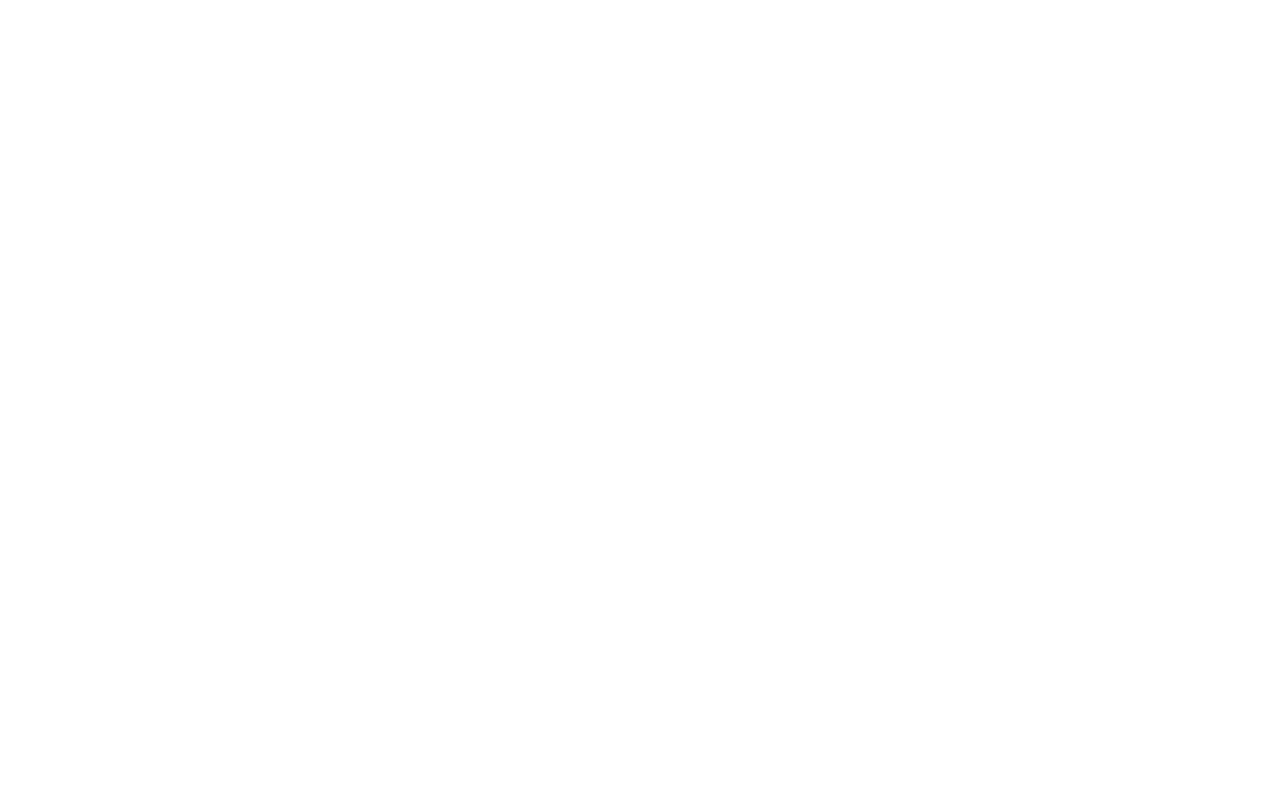
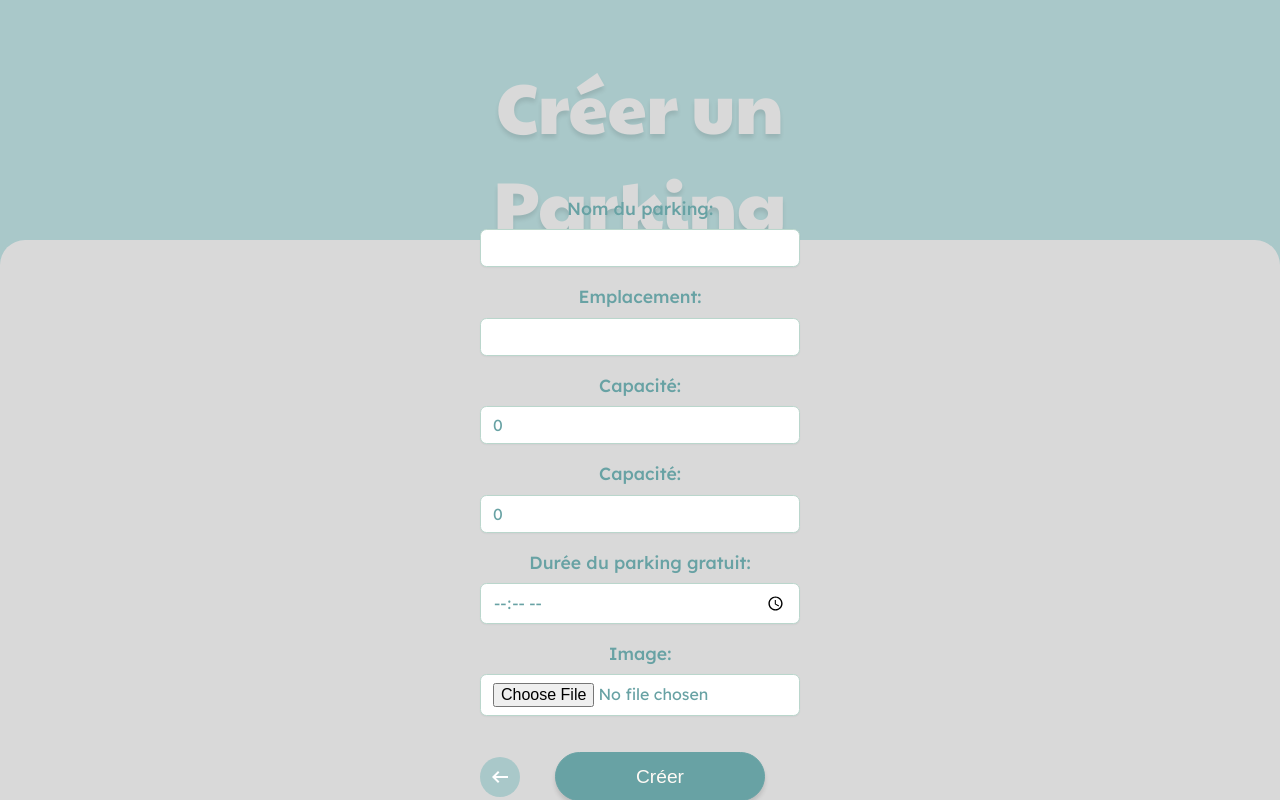
Before and after one commit to ZoeMaitre/ParkMeFree, a Vue app: page /CreateParkings in a window 1280 px wide. Before the commit this address had no page. Built offline with nearby package versions, Linux system fonts and the light colour scheme; sample sign-in values are in the browser's storage.

Commit message:
Parking creation

```diff
--- /dev/null
+++ b/src/components/CreateParkings.vue
@@ -0,0 +1,320 @@
+<template>
+    <div class="add-parkings-container">
+        <div class="background"></div>
+        <div class="title">Créer un Parking</div>
+        <form @submit.prevent="handleSubmit" class="add-parkings-form">
+            <div class="form-group">
+                <label for="name" class="label">Nom du parking:</label>
+                <input type="text" id="name" v-model="name" class="input" required />
+            </div>
+            <div class="form-group">
+                <label for="location" class="label">Emplacement:</label>
+                <input type="text" id="location" v-model="geolocation" class="input" required />
+            </div>
+            <div class="form-group">
+                <label for="height" class="label">Capacité:</label>
+                <input type="number" id="height" v-model="height" class="input" required />
+            </div>
+            <div class="form-group">
+                <label for="capacity" class="label">Capacité:</label>
+                <input type="number" id="capacity" v-model="capacity" class="input" required />
+            </div>
+            <div class="form-group">
+                <label for="duration" class="label">Durée du parking gratuit:</label>
+                <input type="time" id="duration" v-model="freeTime" class="input" required />
+            </div>
+            <div class="form-group">
+                <label for="picture" class="label">Image:</label>
+                <input type="file" id="picture" @change="handleImageUpload" class="input" required />
+            </div>
+            <div class="button-group">
+                <div class="back-icon-wrapper" @click="goBack">
+                    <span class="material-symbols-outlined back-icon">arrow_left_alt</span>
+                </div>
+                <button type="submit" class="submit-button">Créer</button>
+            </div>
+        </form>
+        <div v-if="error" class="error-message">{{ error }}</div>
+    </div>
+</template>
+
+<script setup>
+import { ref } from 'vue';
+import { useRouter } from 'vue-router';
+import { useFetchApiCrud } from '../composables/useFetchApiCrud.js';
+
+const router = useRouter();
+const { create } = useFetchApiCrud('parks/create');
+
+const name = ref('');
+const height = ref(0);
+const geolocation = ref('');
+const capacity = ref(0);
+const freeTime = ref('');
+const picture = ref(null);
+const error = ref(null);
+const errors = ref({});
+
+const validateForm = () => {
+    errors.value = {};
+    if (!name.value) errors.value.name = 'Nom du parking requis';
+    if (!geolocation.value) errors.value.geolocation = 'L\'adresse est requise';
+    if (!capacity.value) errors.value.capacity = 'Le nombre de place est requis';
+    if (!freeTime.value) errors.value.freeTime = 'La durée de la gratuité du parking est requise';
+    if (!picture.value) errors.value.picture = 'L\'image du parking est requise';
+    if (!height.value) errors.value.height = 'La hauteur du parking est requise';
+    return Object.keys(errors.value).length === 0;
+};
+
+const handleImageUpload = (event) => {
+    const file = event.target.files[0];
+    if (file) {
+        picture.value = file;
+    }
+};
+
+const handleSubmit = async () => {
+    if (!validateForm()) return;
+
+    try {
+        const formData = new FormData();
+        formData.append('name', name.value);
+        formData.append('location', geolocation.value);
+        formData.append('capacity', capacity.value);
+        formData.append('duration', freeTime.value);
+        formData.append('height', height.value);
+        formData.append('image', picture.value);
+
+        const token = localStorage.getItem('token');
+        if (!token) {
+            throw new Error('Jeton d\'authentification non trouvé');
+        }
+
+        const response = await fetch(import.meta.env.VITE_API_URL + '/parks/create', {
+
+            method: 'POST',
+            headers: {
+                'Authorization': `Bearer ${token}`
+            },
+            body: formData
+        });
+
+        if (!response.ok) {
+            throw new Error('Network response was not ok');
+        }
+
+        const result = await response.json();
+        console.log('Parking ajouté:', result);
+
+        router.push('/parkings');
+    } catch (err) {
+        console.error('Erreur lors de l\'ajout du parking:', err);
+        error.value = err.message;
+    }
+};
+
+const goBack = () => {
+    router.back();
+};
+</script>
+
+<style scoped>
+.add-parkings-container {
+    width: 100%;
+    height: 100%;
+    position: relative;
+    background-color: #a9c8c9;
+    overflow: hidden;
+    text-align: center;
+    font-size: 16px;
+    color: #d9d9d9;
+    font-family: 'Lexend', sans-serif;
+    display: flex;
+    flex-direction: column;
+    align-items: center;
+    justify-content: center;
+}
+
+.background {
+    position: absolute;
+    top: 30vh;
+    left: 0;
+    backdrop-filter: blur(4px);
+    border-top-left-radius: 25px;
+    border-top-right-radius: 25px;
+    background-color: #d9d9d9;
+    width: 100%;
+    height: 80%;
+}
+
+.title {
+    position: absolute;
+    top: 7vh;
+    left: 50%;
+    transform: translateX(-50%);
+    font-size: 5.5vw;
+    font-family: 'Paytone One';
+    display: flex;
+    justify-content: center;
+    width: 80%;
+    max-width: 285px;
+    height: auto;
+    text-shadow: 0px 4px 4px rgba(0, 0, 0, 0.1);
+    text-align: center;
+}
+
+.explanation {
+    margin-bottom: 20px;
+    font-size: 16px;
+    color: #68a2a4;
+    text-align: center;
+}
+
+.add-parkings-form {
+    display: flex;
+    flex-direction: column;
+    gap: 2vh;
+    width: 90%;
+    max-width: 320px;
+    z-index: 2;
+    margin-top: 27vh;
+}
+
+.form-group {
+    display: flex;
+    flex-direction: column;
+    gap: 1vh;
+}
+
+.label {
+    color: #68a2a4;
+    font-size: 1.1rem;
+    font-family: 'Lexend', sans-serif;
+    font-weight: 500;
+    line-height: 1.5em;
+}
+
+.input {
+    padding: 1vh 1.5vh;
+    background: white;
+    box-shadow: 0px 0.1vh 0.2vh rgba(16, 24, 40, 0.05);
+    border-radius: 0.8vh;
+    border: 0.1vh solid #bad6cc;
+    font-size: 1rem;
+    font-family: 'Lexend', sans-serif;
+    color: #68a2a4;
+    outline: none;
+}
+
+.submit-button {
+    box-shadow: 0px 4px 4px rgba(0, 0, 0, 0.13);
+    border-radius: 25px;
+    box-sizing: border-box;
+    width: 50vw;
+    max-width: 210px;
+    height: 7vh;
+    max-height: 49px;
+    display: flex;
+    align-items: center;
+    justify-content: center;
+    font-size: 1.2em;
+    margin: 10px auto;
+    background-color: #68a2a4;
+    border: 1px solid #68a2a4;
+    color: #fffaf5;
+    cursor: pointer;
+    transition: background 0.3s ease;
+}
+
+.submit-button:hover {
+    background: #5b8e8f;
+}
+
+.button-group {
+    display: flex;
+    justify-content: space-between;
+    align-items: center;
+    width: 100%;
+    max-width: 320px;
+    margin: 10px auto;
+}
+
+.back-icon-wrapper {
+    width: 40px;
+    height: 40px;
+    background-color: #A9C8C9;
+    border-radius: 50%;
+    display: flex;
+    align-items: center;
+    justify-content: center;
+    cursor: pointer;
+}
+
+.back-icon {
+    font-size: 24px;
+    color: white;
+}
+
+.error-message {
+    color: red;
+    font-size: 0.875rem;
+    margin-top: 1vh;
+    text-align: left;
+}
+
+@media (max-width: 1024px) {
+    .label {
+        font-size: 1rem;
+    }
+
+    .background {
+        top: 30vh;
+        height: 80%;
+    }
+
+    .input {
+        font-size: 0.9rem;
+    }
+
+    .submit-button {
+        width: 60vw;
+        height: 8vh;
+    }
+
+    .title {
+        font-size: 8vw;
+    }
+
+    .add-parkings-form {
+        margin-top: 35vh;
+    }
+}
+
+@media (max-width: 768px) {
+    .label {
+        font-size: 0.9rem;
+    }
+
+    .background {
+        top: 25vh;
+        height: 80%;
+    }
+
+    .input {
+        font-size: 0.8rem;
+    }
+
+    .submit-button {
+        width: 70vw;
+        height: 8vh;
+    }
+
+    .title {
+        font-size: 10vw;
+    }
+
+    .add-parkings-form {
+        margin-top: 30vh;
+    }
+}
+</style>
--- a/src/components/Parkings.vue
+++ b/src/components/Parkings.vue
@@ -8,6 +8,7 @@
       <div class="logout-icon-wrapper" @click="logoutUser">
         <img src="/LogOut.svg" alt="Logout Icon" class="logout-icon" />
       </div>
+      <button class="create-parking-button" @click="goToCreateParking">Créer un Parking</button>
     </div>
     <div class="cards-container">
       <div v-for="parking in filteredParkings" :key="parking._id" class="parking-card">
@@ -19,8 +20,10 @@
           <div class="parking-location">
             <span>{{ parking.address }}</span>
           </div>
-          <div class="parking-capacity">Capacité: {{ parking.capacity }} place{{ parking.capacity > 1 ? 's' : '' }}</div>
-          <div class="parking-free-time">Temps gratuit: {{ parking.freeTime }} heure{{ parking.freeTime > 1 ? 's' : '' }}</div>
+          <div class="parking-capacity">Capacité: {{ parking.capacity }} place{{ parking.capacity > 1 ? 's' : '' }}
+          </div>
+          <div class="parking-free-time">Temps gratuit: {{ parking.freeTime }} heure{{ parking.freeTime > 1 ? 's' : ''
+            }}</div>
           <button class="parking-button" @click="createParkingSession(parking._id)">Me parquer</button>
         </div>
       </div>
@@ -52,6 +55,10 @@
   } catch (err) {
     error.value = err.message;
   }
+};
+
+const goToCreateParking = () => {
+  router.push('/createParkings');
 };
 
 const getAddressFromCoordinates = async (lat, lng) => {
@@ -144,26 +151,31 @@
 </script>
 
 <style scoped>
-body, html {
+body,
+html {
   margin: 0;
   padding: 0;
   width: 100%;
   height: 100%;
-  background-color: #d9d9d9; /* Fond gris partout */
+  background-color: #d9d9d9;
+  /* Fond gris partout */
 }
 
 .home {
   width: 100%;
   min-height: 100vh;
-  background-color: #d9d9d9; /* Fond gris partout */
+  background-color: #d9d9d9;
+  /* Fond gris partout */
   overflow: hidden;
   text-align: left;
   font-size: 12px;
   color: #68a2a4;
   font-family: 'Lexend', sans-serif;
   display: flex;
-  flex-direction: column; /* Aligner les éléments verticalement */
-  align-items: center; /* Centrer les éléments horizontalement */
+  flex-direction: column;
+  /* Aligner les éléments verticalement */
+  align-items: center;
+  /* Centrer les éléments horizontalement */
   padding: 20px;
   box-sizing: border-box;
 }
@@ -171,7 +183,8 @@
 .search-container {
   width: 100%;
   display: flex;
-  justify-content: center; /* Centrer la barre de recherche */
+  justify-content: center;
+  /* Centrer la barre de recherche */
   margin-bottom: 20px;
 }
 
@@ -186,7 +199,8 @@
   left: 10px;
   top: 50%;
   transform: translateY(-50%);
-  width: 20px; /* Ajustez la taille de l'icône si nécessaire */
+  width: 20px;
+  /* Ajustez la taille de l'icône si nécessaire */
   height: 20px;
 }
 
@@ -196,7 +210,8 @@
   top: 20px;
   width: 40px;
   height: 40px;
-  background-color: #ff0000; /* Vert foncé */
+  background-color: #ff0000;
+  /* Vert foncé */
   border-radius: 50%;
   display: flex;
   align-items: center;
@@ -205,29 +220,51 @@
 }
 
 .logout-icon {
-  width: 20px; /* Ajustez la taille de l'icône si nécessaire */
+  width: 20px;
+  /* Ajustez la taille de l'icône si nécessaire */
   height: 20px;
+}
+
+.create-parking-button {
+  position: absolute;
+  right: 100px;
+  top: 0px;
+  height: 40px;
+  margin-top: 20px;
+  padding: 10px 20px;
+  background-color: #68a2a4;
+  color: white;
+  border: none;
+  border-radius: 5px;
+  cursor: pointer;
+  transition: background-color 0.3s;
 }
 
 .search-bar {
   width: 100%;
-  padding: 10px 40px 10px 40px; /* Espace pour les icônes de loupe et de déconnexion */
-  border: 1px solid #68a2a4; /* Contour vert */
+  padding: 10px 40px 10px 40px;
+  /* Espace pour les icônes de loupe et de déconnexion */
+  border: 1px solid #68a2a4;
+  /* Contour vert */
   border-radius: 20px;
   font-size: 16px;
   box-sizing: border-box;
-  background-color: transparent; /* Fond transparent */
-  color: #68a2a4; /* Texte vert */
+  background-color: transparent;
+  /* Fond transparent */
+  color: #68a2a4;
+  /* Texte vert */
 }
 
 .search-bar::placeholder {
-  color: #68a2a4; /* Couleur du placeholder en vert */
+  color: #68a2a4;
+  /* Couleur du placeholder en vert */
 }
 
 .cards-container {
   display: flex;
   flex-wrap: wrap;
-  justify-content: flex-start; /* Aligner les cartes en haut */
+  justify-content: flex-start;
+  /* Aligner les cartes en haut */
   width: 100%;
 }
 
@@ -237,18 +274,23 @@
   box-shadow: 0px 4px 4px rgba(0, 0, 0, 0.13);
   margin: 10px;
   overflow: hidden;
-  flex: 1 1 calc(33.333% - 20px); /* 3 cartes par ligne */
+  flex: 1 1 calc(33.333% - 20px);
+  /* 3 cartes par ligne */
   box-sizing: border-box;
   display: flex;
   flex-direction: row;
-  max-width: 450px; /* Taille maximale des cartes */
-  height: 200px; /* Hauteur fixe des cartes */
-  cursor: pointer; /* Ajouter un curseur pointeur pour indiquer que la carte est cliquable */
+  max-width: 450px;
+  /* Taille maximale des cartes */
+  height: 200px;
+  /* Hauteur fixe des cartes */
+  cursor: pointer;
+  /* Ajouter un curseur pointeur pour indiquer que la carte est cliquable */
 }
 
 .parking-image-container {
   width: 150px;
-  height: 100%; /* Hauteur de l'image égale à la hauteur de la carte */
+  height: 100%;
+  /* Hauteur de l'image égale à la hauteur de la carte */
   overflow: hidden;
 }
 
@@ -263,7 +305,8 @@
   flex: 1;
   display: flex;
   flex-direction: column;
-  justify-content: center; /* Centrer verticalement le contenu */
+  justify-content: center;
+  /* Centrer verticalement le contenu */
 }
 
 .parking-name {
@@ -306,13 +349,15 @@
 
 @media (max-width: 1024px) {
   .parking-card {
-    flex: 1 1 calc(50% - 20px); /* 2 cartes par ligne sur tablette */
+    flex: 1 1 calc(50% - 20px);
+    /* 2 cartes par ligne sur tablette */
   }
 }
 
 @media (max-width: 768px) {
   .parking-card {
-    flex: 1 1 100%; /* 1 carte par ligne sur mobile */
+    flex: 1 1 100%;
+    /* 1 carte par ligne sur mobile */
   }
 }
 </style>
```
Also changed, not shown: src/router/index.js (+7 -0 lines).
